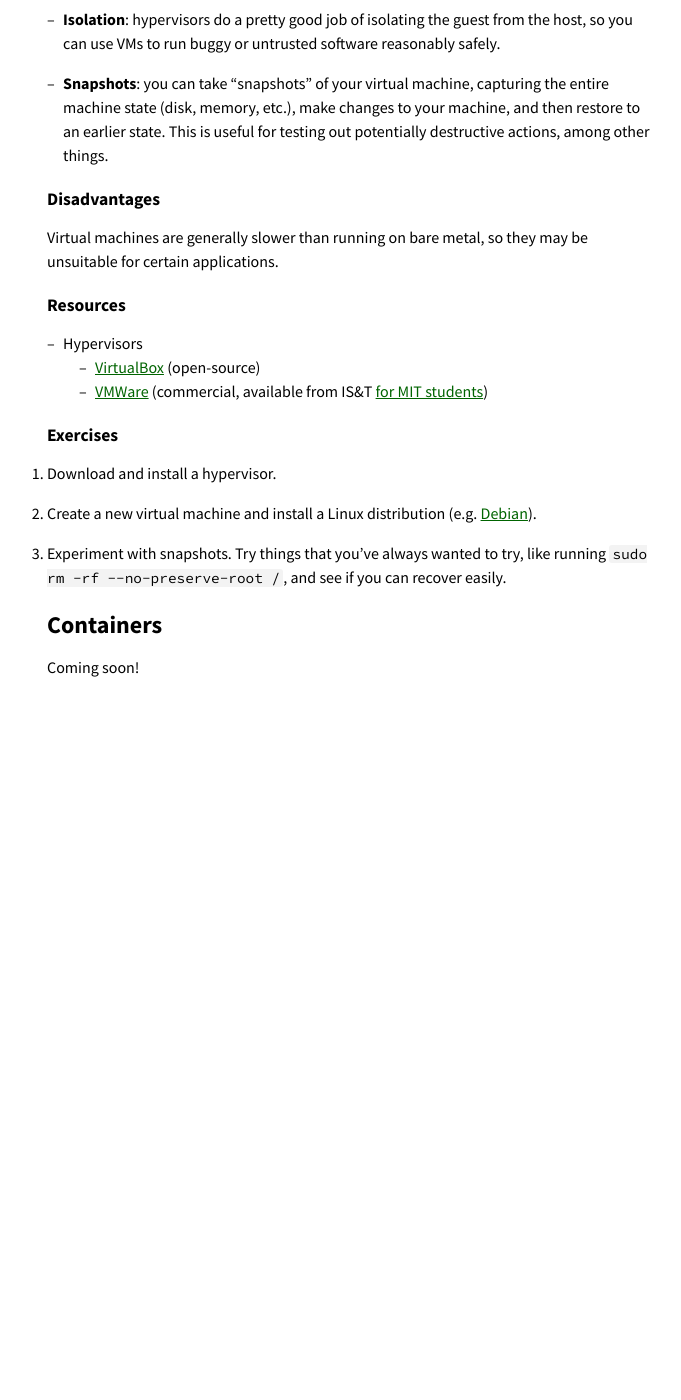
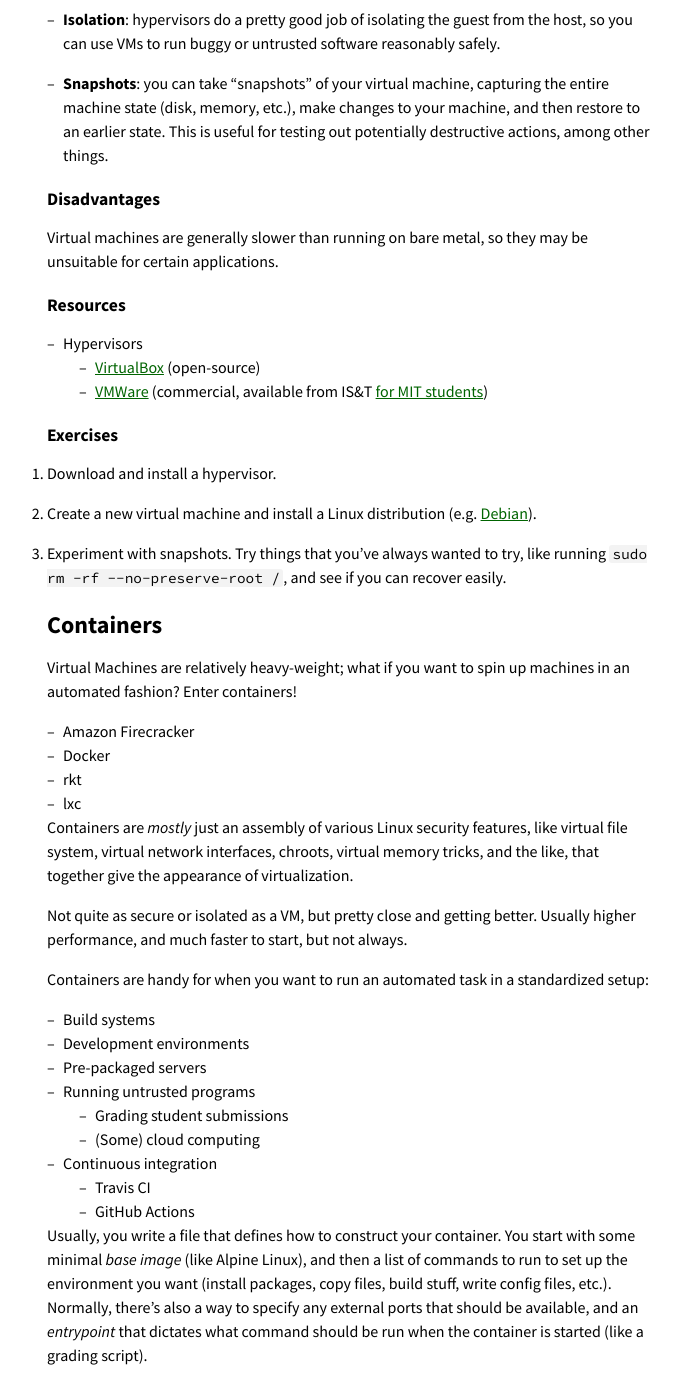
Before and after one commit to missing-semester-cn/missing-semester-cn.github.io, a Jekyll site: the page built from virtual-machines.md, in a window 1280 px wide and 1400 px high, scrolled down 472 px. Shown: the whole window, without its empty margins (289-970 px from the left). Built offline with Jekyll 4.4.1, drawn with Linux system fonts in a browser that asks for light colours; before the commit the page ends 1184 px from its top, so only the background shows below that.

Commit message:
Text on containers

```diff
--- a/virtual-machines.md
+++ b/virtual-machines.md
@@ -55,4 +55,40 @@ be unsuitable for certain applications.
 
 # Containers
 
-Coming soon!
+Virtual Machines are relatively heavy-weight; what if you want to spin
+up machines in an automated fashion? Enter containers!
+
+ - Amazon Firecracker
+ - Docker
+ - rkt
+ - lxc
+
+Containers are _mostly_ just an assembly of various Linux security
+features, like virtual file system, virtual network interfaces, chroots,
+virtual memory tricks, and the like, that together give the appearance
+of virtualization.
+
+Not quite as secure or isolated as a VM, but pretty close and getting
+better. Usually higher performance, and much faster to start, but not
+always.
+
+Containers are handy for when you want to run an automated task in a
+standardized setup:
+
+ - Build systems
+ - Development environments
+ - Pre-packaged servers
+ - Running untrusted programs
+   - Grading student submissions
+   - (Some) cloud computing
+ - Continuous integration
+   - Travis CI
+   - GitHub Actions
+
+Usually, you write a file that defines how to construct your container.
+You start with some minimal _base image_ (like Alpine Linux), and then
+a list of commands to run to set up the environment you want (install
+packages, copy files, build stuff, write config files, etc.). Normally,
+there's also a way to specify any external ports that should be
+available, and an _entrypoint_ that dictates what command should be run
+when the container is started (like a grading script).
```
